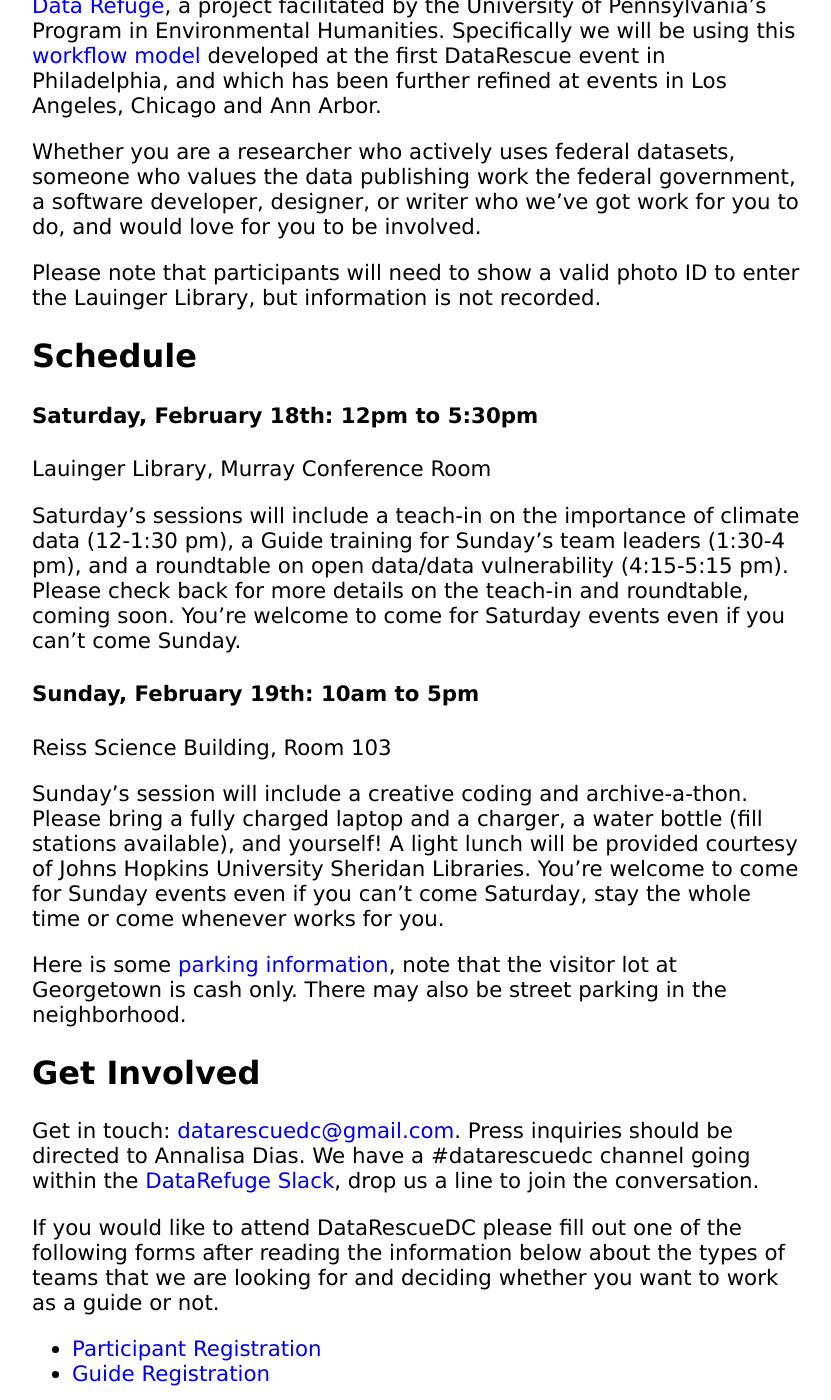
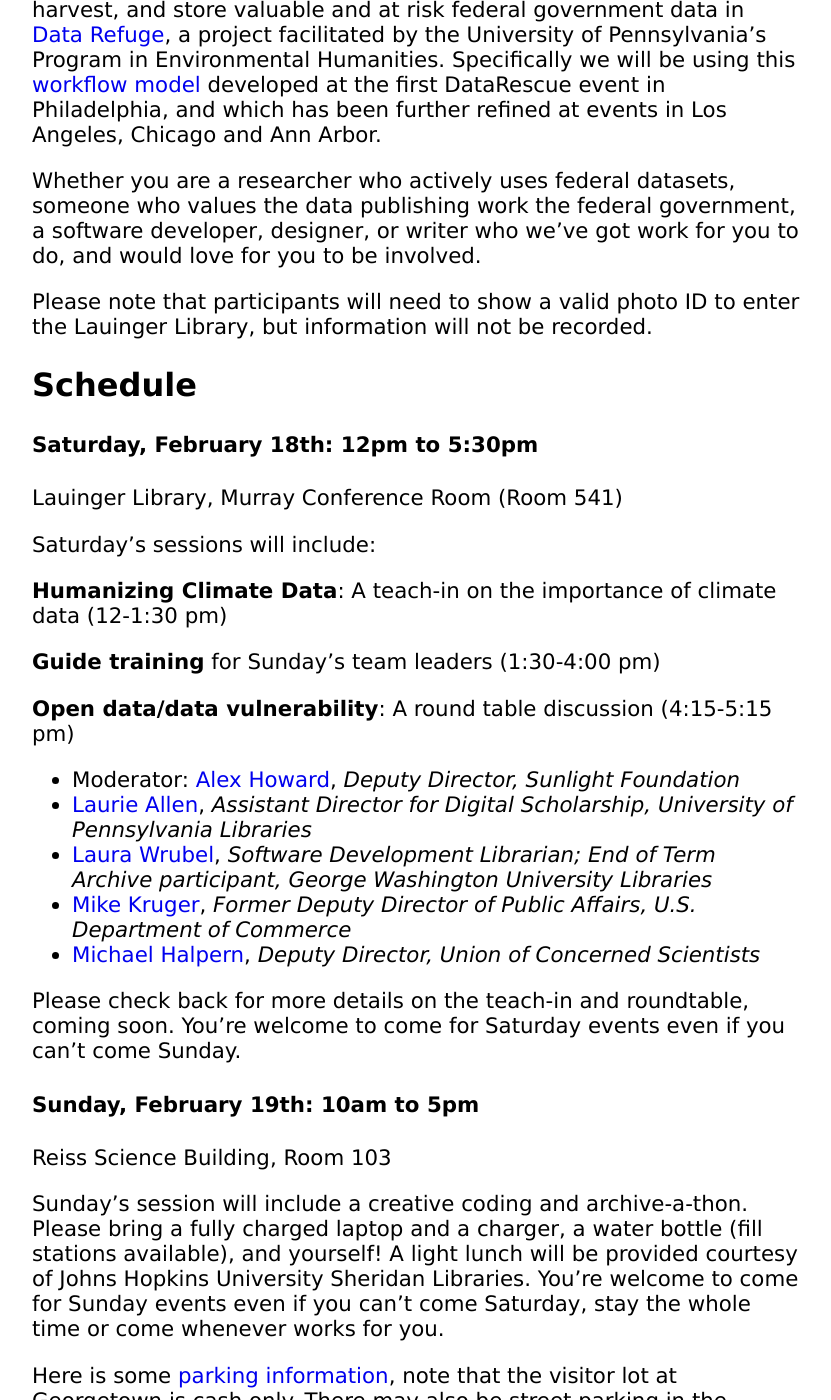
Before and after one commit to datarefuge/datarescue-dc, a Jekyll site: the page built from index.md, in a window 1280 px wide and 1400 px high, scrolled down 1363 px. Shown: the whole window, without its empty margins (224-1055 px from the left). Built offline with Jekyll 4.4.1, drawn with Linux system fonts in a browser that asks for light colours; some of the changed text lies outside the part shown.

Commit message:
Updated roundtable and links
Added participants to open data round table. Added links to sponsor and collaborator websites.

```diff
--- a/index.md
+++ b/index.md
@@ -5,10 +5,10 @@
 <header>
   <a href="https://www.datarefuge.org/" title="Data Refuge Logo"><img class="logo" src="images/logo.jpg"></a>
   <h2>datarescueDC</h2>
-  <h3>Lauinger Library, Murray Conference Room (Saturday)<br>
+  <h3>Lauinger Library, Murray Conference Room, Room 541 (Saturday)<br>
     Reiss Science Building, Room 103 (Sunday)<br>
     Georgetown University<br>
-    February 18-19
+    February 18-19, 2017
   </h3>
 </header>
 
@@ -29,14 +29,28 @@
 designer, or writer who we've got work for you to do, and would love for you
 to be involved.
 
-Please note that participants will need to show a valid photo ID to enter the Lauinger Library, but information is not recorded.
+Please note that participants will need to show a valid photo ID to enter the Lauinger Library, but information will not be recorded.
 
 ## Schedule
 
 #### Saturday, February 18th: 12pm to 5:30pm
-Lauinger Library, Murray Conference Room
+Lauinger Library, Murray Conference Room (Room 541)
 
-Saturday's sessions will include a teach-in on the importance of climate data (12-1:30 pm), a Guide training for Sunday's team leaders (1:30-4 pm), and a roundtable on open data/data vulnerability (4:15-5:15 pm). Please check back for more details on the teach-in and roundtable, coming soon. You're welcome to come for Saturday events even if you can't come Sunday.
+Saturday's sessions will include:
+
+**Humanizing Climate Data**: A teach-in on the importance of climate data (12-1:30 pm)
+
+**Guide training** for Sunday's team leaders (1:30-4:00 pm)
+
+**Open data/data vulnerability**: A round table discussion (4:15-5:15 pm)
+* Moderator: [Alex Howard](https://sunlightfoundation.com/about/team/ahoward/), *Deputy Director, Sunlight Foundation*
+* [Laurie Allen](http://www.laurieallen.org/), *Assistant Director for Digital Scholarship, University of Pennsylvania Libraries*
+* [Laura Wrubel](https://library.gwu.edu/users/Wrubel), *Software Development Librarian; End of Term Archive participant, George Washington University Libraries*
+* [Mike Kruger](https://www.commerce.gov/directory/mikekruger), *Former Deputy Director of Public Affairs, U.S. Department of Commerce*
+* [Michael Halpern](http://www.ucsusa.org/bio/michael-halpern.html), *Deputy Director, Union of Concerned Scientists*
+
+
+Please check back for more details on the teach-in and roundtable, coming soon. You're welcome to come for Saturday events even if you can't come Sunday.
 
 #### Sunday, February 19th: 10am to 5pm
 Reiss Science Building, Room 103
@@ -103,21 +117,21 @@
 A diverse group of people-not just climate scientists-benefit from this information in a number of ways. From archaeologists and city planners, to indigenous communities and local citizens that inhabit coastal towns, this data is valuable to a variety of stakeholders. We welcome you to write a story about *who* and *which* local communities, organizations, and institutions currently use specific datasets, and how.
 
 ## Sponsors
-* Georgetown University Library
-* Johns Hopkins University Sheridan Libraries
+* [Georgetown University Library](http://www.library.georgetown.edu/)
+* [Johns Hopkins University Sheridan Libraries](https://www.library.jhu.edu/)
 
 ## Collaborators
 
-* Sunlight Foundation
-* University of Pennsylvania Libraries
-* Penn Program in Environmental Humanities
-* Environmental Data Governance Initiative (EDGI)
-* Climate Mirror
-* University of Michigan Libraries
-* Internet Archive
-* Temple University Libraries
-* ProjectARCC
-* Union of Concerned Scientists
+* [Sunlight Foundation](https://sunlightfoundation.com/)
+* [University of Pennsylvania Libraries](http://www.library.upenn.edu/)
+* [Penn Program in Environmental Humanities](http://www.ppehlab.org/)
+* [Environmental Data Governance Initiative (EDGI)](https://envirodatagov.org/)
+* [Climate Mirror](http://climatemirror.org/)
+* [University of Michigan Libraries](https://www.lib.umich.edu/)
+* [Internet Archive](https://archive.org/)
+* [Temple University Libraries](https://library.temple.edu/)
+* [ProjectARCC](https://projectarcc.org/)
+* [Union of Concerned Scientists](http://www.ucsusa.org/)
 
 [DataRefuge Slack]: https://datarefuge.slack.com/messages/datarescuedc/
 [Data Rescue event]: http://www.ppehlab.org/what-is-a-datarescue-event
```
